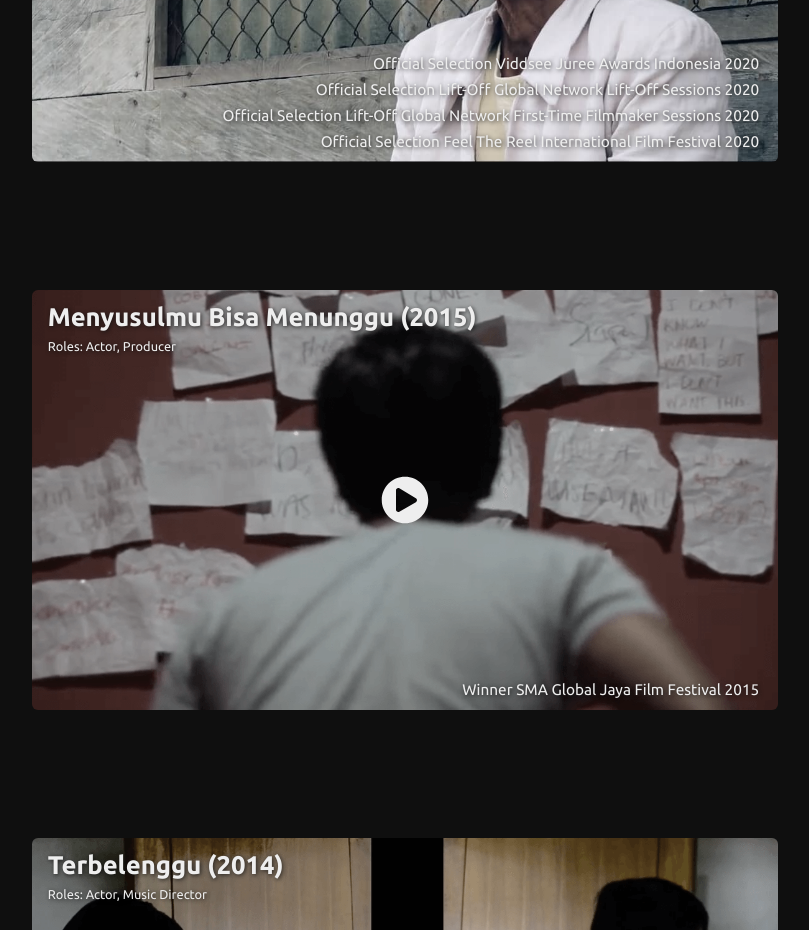
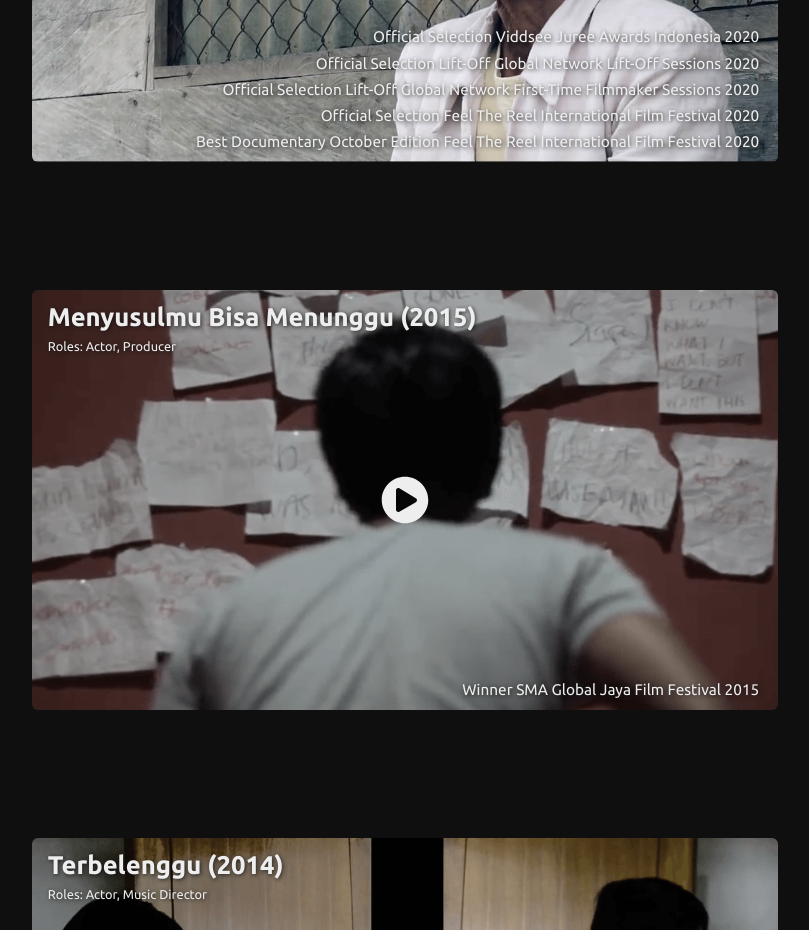
Before and after one commit to andikawilliam/ditobuwono, a Vue app: page / in a window 1280 px wide. Shown: the part 2520-3450 px from the top of the page, without its empty margins (235-1044 px from the left). Built offline with nearby package versions, Linux system fonts and the light colour scheme.

Commit message:
Update PortfolioFilm.ts

```diff
--- a/src/content/PortfolioFilm.ts
+++ b/src/content/PortfolioFilm.ts
@@ -40,7 +40,8 @@ export default Vue.extend({
             "Official Selection Viddsee Juree Awards Indonesia 2020",
             "Official Selection Lift-Off Global Network Lift-Off Sessions 2020",
             "Official Selection Lift-Off Global Network First-Time Filmmaker Sessions 2020",
-            "Official Selection Feel The Reel International Film Festival 2020"
+            "Official Selection Feel The Reel International Film Festival 2020",
+            "Best Documentary October Edition Feel The Reel International Film Festival 2020"
           ],
           href: "https://www.viddsee.com/video/belrusak/ywxkh",
           embed: "https://www.viddsee.com/player/ywxkh"
```
